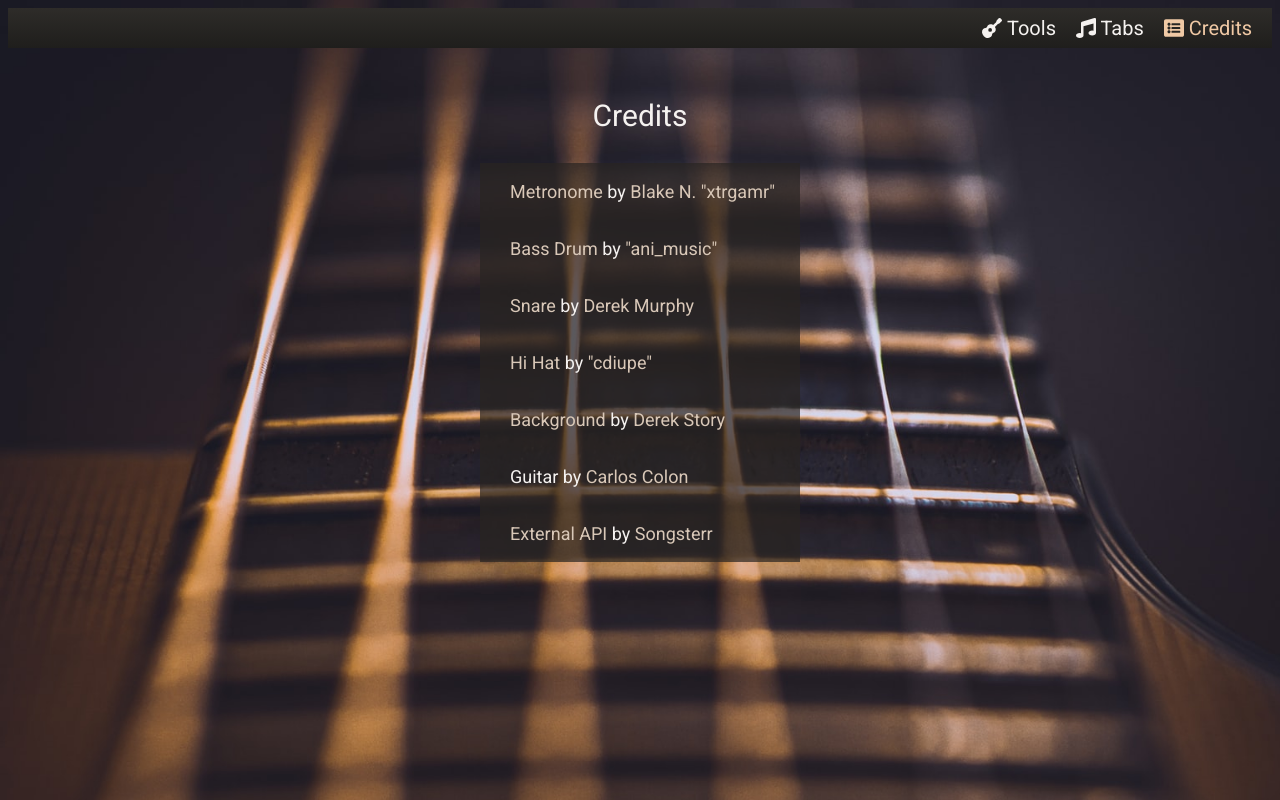
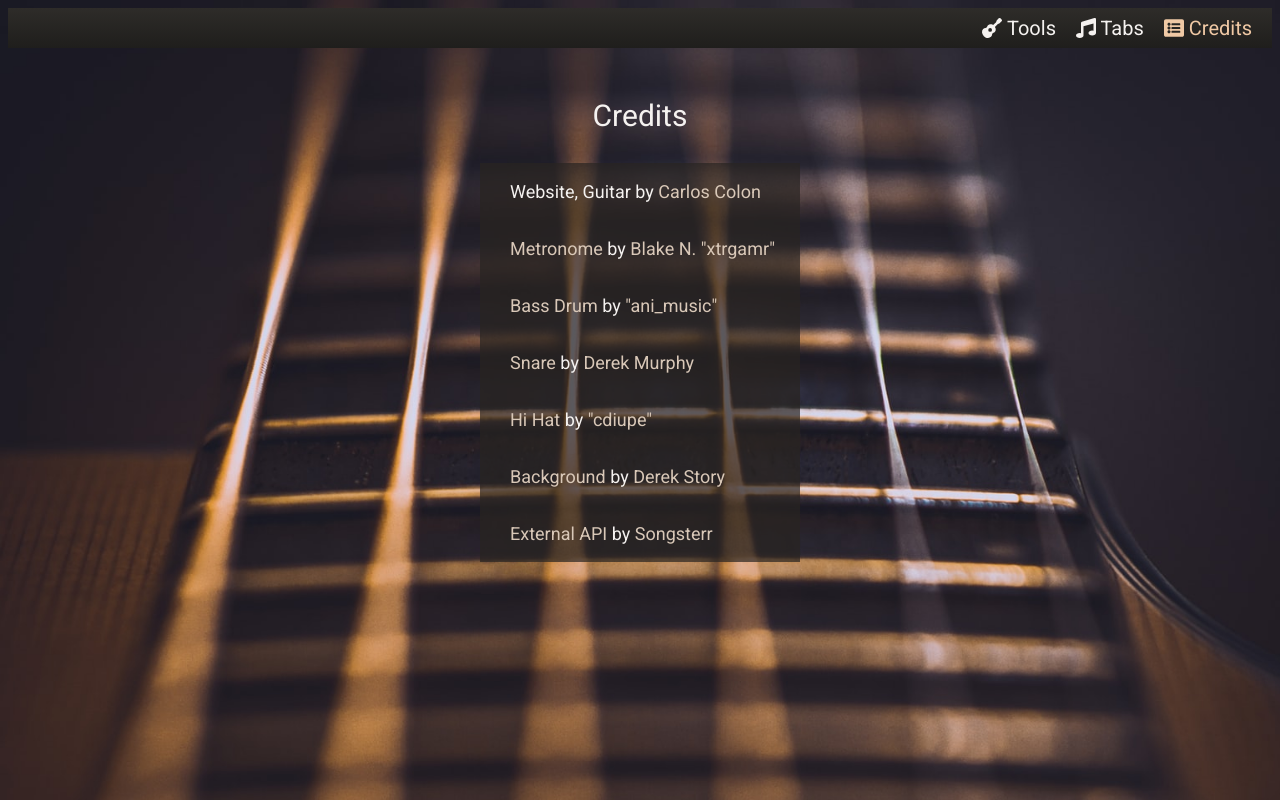
Before and after one commit to ccl71102/guitar-app, a React (Create React App) app in the folder client/: page /credits in a window 1280 px wide. Shown: the top 800 px of the page. Built offline with nearby package versions, Linux system fonts and the light colour scheme.

Commit message:
updated credits page

```diff
--- a/client/src/components/Credits.js
+++ b/client/src/components/Credits.js
@@ -28,6 +28,11 @@ const Credits = () => {
             <p className="credits-title">Credits</p>
             <div>
                 <p>
+                    <span>Website, Guitar</span> by <a href="https://colonlopezcarlos.surge.sh/">Carlos Colon</a>
+                </p>
+            </div>
+            <div>
+                <p>
                     <a href="https://freesound.org/s/441644/">Metronome</a> by <a href="https://freesound.org/people/xtrgamr/">Blake N. "xtrgamr"</a>
                 </p>
             </div>
@@ -53,11 +58,6 @@ const Credits = () => {
             </div>
             <div>
                 <p>
-                    <span>Guitar</span> by <a href="https://colonlopezcarlos.surge.sh/">Carlos Colon</a>
-                </p>
-            </div>
-            <div>
-                <p>
                     <a href="https://www.songsterr.com/a/wa/api/">External API</a> by <a href="https://www.songsterr.com">Songsterr</a>
                 </p>
             </div>
```
Also changed, not shown: client/src/components/ScrollToTop.js (line endings or trailing spaces).
